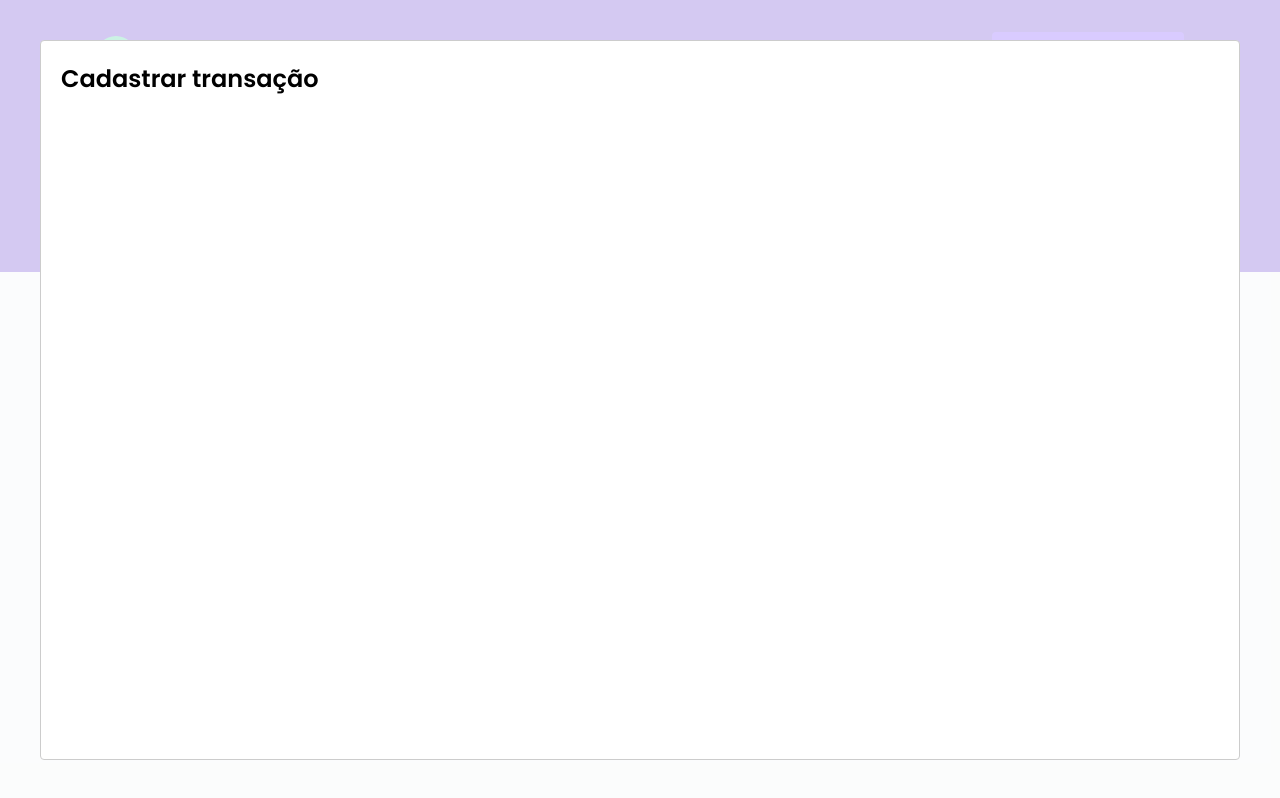
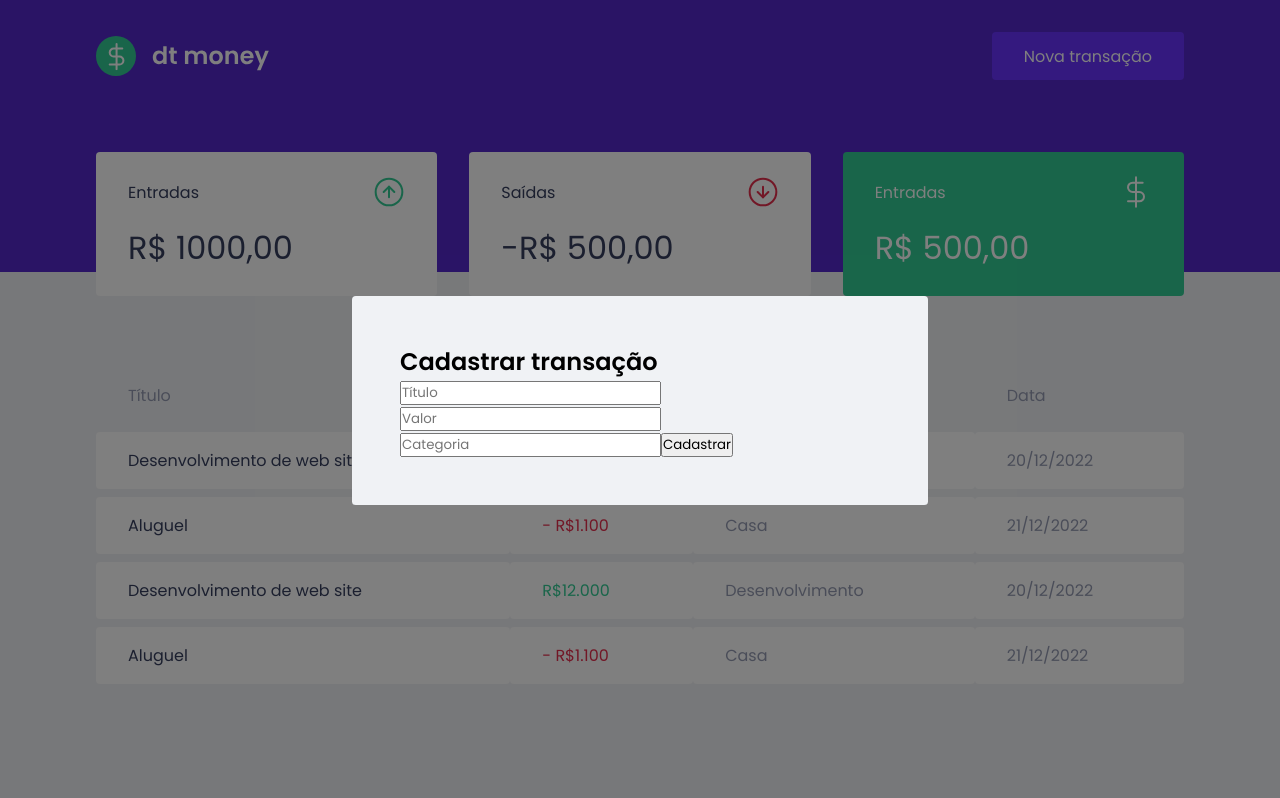
Before and after one commit to MurilloIDM/react-dtmoney, a React (Create React App) app: page / in a window 1280 px wide. Both pictures are taken after a click on the button "Nova transação". Built offline with nearby package versions, Linux system fonts and the light colour scheme; no server answers; what miragejs would draw is missing.

Commit message:
New: Estrutura do formulário

```diff
--- a/src/components/NewTransactionModal/index.tsx
+++ b/src/components/NewTransactionModal/index.tsx
@@ -1,4 +1,6 @@
 import Modal from "react-modal";
+
+import { Container } from "./styles";
 
 interface NewTransactionModalProps {
   isOpen: boolean;
@@ -13,8 +15,29 @@
     <Modal
       isOpen={isOpen}
       onRequestClose={onRequestClose}
+      overlayClassName="react-modal-overlay"
+      className="react-modal-content"
     >
-      <h2>Cadastrar transação</h2>
+      <Container>
+        <h2>Cadastrar transação</h2>
+
+        <input
+          placeholder="Título"
+        />
+
+        <input
+          type="number"
+          placeholder="Valor"
+        />
+
+        <input
+          placeholder="Categoria"
+        />
+
+        <button type="submit">
+          Cadastrar
+        </button>
+      </Container>
     </Modal>
   );
 }
--- a/src/components/NewTransactionModal/styles.ts
+++ b/src/components/NewTransactionModal/styles.ts
@@ -1,3 +1,3 @@
 import styled from "styled-components";
 
-export const Container = styled.div``;
+export const Container = styled.form``;
--- a/src/styles/global.ts
+++ b/src/styles/global.ts
@@ -50,4 +50,25 @@
     opacity: 0.6;
     cursor: not-allowed;
   }
+
+  .react-modal-overlay {
+    background: rgba(0, 0, 0, .5);
+    position: fixed;
+    top: 0;
+    bottom: 0;
+    right: 0;
+    left: 0;
+    display: flex;
+    align-items: center;
+    justify-content: center;
+  }
+
+  .react-modal-content {
+    width: 100%;
+    max-width: 576px;
+    background: var(--background);
+    padding: 3rem;
+    position: relative;
+    border-radius: 0.24rem;
+  }
 `
```
